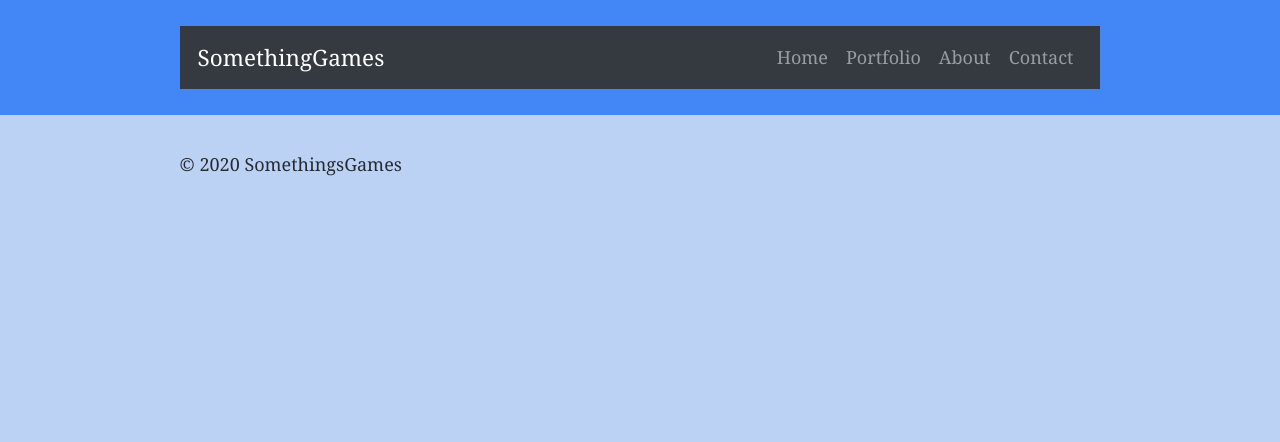
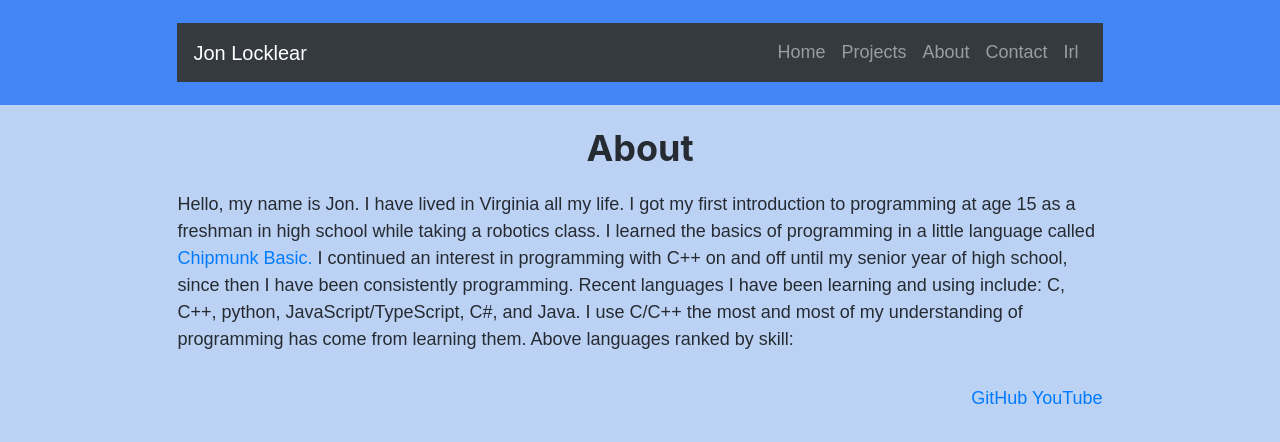
Before and after one commit to 13jon37/web, a Gatsby site: page /about in a window 1280 px wide. Built offline with nearby package versions, Linux system fonts and the light colour scheme; Gatsby itself is replaced by a stand-in of ours.

Commit message:
progress

```diff
--- a/gatsby-config.js
+++ b/gatsby-config.js
@@ -1,8 +1,8 @@
 module.exports = {
   siteMetadata: {
-    title: `SomethingGames`,
+    title: `Jon Locklear`,
     description: `Kick off your next, great Gatsby project with this default starter. This barebones starter ships with the main Gatsby configuration files you might need.`,
-    author: `@gatsbyjs`,
+    author: `@jonlocklear`,
   },
   plugins: [
     `gatsby-plugin-typescript`,
@@ -26,9 +26,20 @@ module.exports = {
         background_color: `#663399`,
         theme_color: `#663399`,
         display: `minimal-ui`,
-        icon: `src/images/test-icon.png`, // This path is relative to the root of the site.
+        icon: `/`, // This path is relative to the root of the site.
       },
     },
+    {
+      resolve: `gatsby-plugin-google-fonts-v2`,
+      options: {
+        fonts: [
+          {
+            family: `PT Sans Narrow`,
+          },
+        ],
+          display: 'swap'
+      },
+    }
     // this (optional) plugin enables Progressive Web App + Offline functionality
     // To learn more, visit: https://gatsby.dev/offline
     // `gatsby-plugin-offline`,
--- a/src/components/layout.css
+++ b/src/components/layout.css
@@ -1,7 +1,7 @@
 html {
   -ms-text-size-adjust: 100%;
   -webkit-text-size-adjust: 100%;
-  font: 112.5%/1.45em georgia, serif, sans-serif;
+  font: 'PT Sans Narrow', sans-serif;
   box-sizing: border-box;
   overflow-y: scroll;
 }
@@ -11,8 +11,9 @@ body {
   -moz-osx-font-smoothing: grayscale;
   color: hsla(0, 0%, 0%, 0.8);
   background-color: #bcd2f5;
-  font-family: georgia, serif;
+  font-family: 'PT Sans Narrow', sans-serif;
   font-weight: normal;
+  font-size: large;
   word-wrap: break-word;
   font-kerning: normal;
   -moz-font-feature-settings: "kern", "liga", "clig", "calt";
@@ -628,3 +629,8 @@ pre tt:after {
 .video {
   align-items: center;
 }
+
+.links {
+  align-items: right;
+  text-align: right;
+}
--- a/src/components/layout.tsx
+++ b/src/components/layout.tsx
@@ -40,7 +40,10 @@ const Layout = ({ children }: Props) => {
         <footer style={{
           marginTop: `2rem`
         }}>
-          © {new Date().getFullYear()} SomethingsGames
+          <div className = "links">
+          <a href="https://github.com/13jon37" target="_blank" rel="noopener noreferrer">GitHub </a>
+          <a href="https://www.youtube.com/c/FaithEdits/" target="_blank" rel="noopener noreferrer">YouTube</a>
+          </div>
         </footer>
       </div>
     </>
--- a/src/components/menu.tsx
+++ b/src/components/menu.tsx
@@ -4,14 +4,16 @@ import { Nav, Navbar } from "react-bootstrap"
 
 const Menu = () => (
   <Navbar bg="dark" expand="lg" variant="dark">
-  <Navbar.Brand href="/">SomethingGames</Navbar.Brand>
+  <Navbar.Brand href="/">Jon Locklear</Navbar.Brand>
   <Navbar.Toggle aria-controls="basic-navbar-nav" />
   <Navbar.Collapse id="basic-navbar-nav">
     <Nav className="ml-auto">
       <Nav.Link href="/">Home</Nav.Link>
-        <Nav.Link href="/portfolio">Portfolio</Nav.Link>
+        <Nav.Link href="/projects">Projects</Nav.Link>
         <Nav.Link href="/about">About</Nav.Link>
         <Nav.Link href="/contact">Contact</Nav.Link>
+        <Nav.Link href="/reallife">Irl</Nav.Link>
+
     </Nav>
   </Navbar.Collapse>
 </Navbar>
--- a/src/pages/about.tsx
+++ b/src/pages/about.tsx
@@ -6,6 +6,20 @@ import SEO from "../components/seo"
 const AboutPage = () => (
   <Layout>
     <SEO title="About" />
+    <div className="text-center">
+      <h1>About</h1>
+      </div>
+      <div className="text">
+      <p>Hello, my name is Jon.
+        I have lived in Virginia all my life.
+        I got my first introduction to programming at age 15 as a
+        freshman in high school while taking a robotics class. I learned
+        the basics of programming in a little language called <a href="http://www.nicholson.com/rhn/basic/" target="_blank" rel="noopener noreferrer">Chipmunk Basic. </a>
+        I continued an interest in programming with C++ on and off until my senior year of high school, since then I have been
+        consistently programming. Recent languages I have been learning and using include: C, C++, python, JavaScript/TypeScript, C#, and Java.
+        I use C/C++ the most and most of my understanding of programming has come from learning them. Above languages ranked by skill:
+        </p>
+    </div>
 
 
 
--- a/src/pages/contact.tsx
+++ b/src/pages/contact.tsx
@@ -6,7 +6,9 @@ import SEO from "../components/seo"
 const ContactPage = () => (
   <Layout>
     <SEO title="About" />
-
+    <div className="text-center">
+      <p>My email: <a href="mailto: jonlocklear@protonmail.com">jonlocklear@protonmail.com</a></p>
+    </div>
 
 
   </Layout>
--- a/src/pages/index.tsx
+++ b/src/pages/index.tsx
@@ -27,7 +27,7 @@ const IndexPage = (props: any) => (
     </div>
     <div className="video">
       <iframe width="100%" height="540" title="idk"
-        src="https://www.youtube.com/embed/qfNSeEOaSm8" frameBorder="0"
+        src="https://www.youtube.com/embed/XQBojI_nm_k" frameBorder="0"
         allow="accelerometer; autoplay; encrypted-media; gyroscope; picture-in-picture;">
 
         </iframe>
```
Also changed, not shown: gatsby-ssr.js (deleted, +0 -7 lines), package.json (+5 -2 lines), src/pages/reallife.tsx (added, +15 -0 lines), src/pages/projects.tsx (renamed from src/pages/portfolio.tsx), 2 other files.
